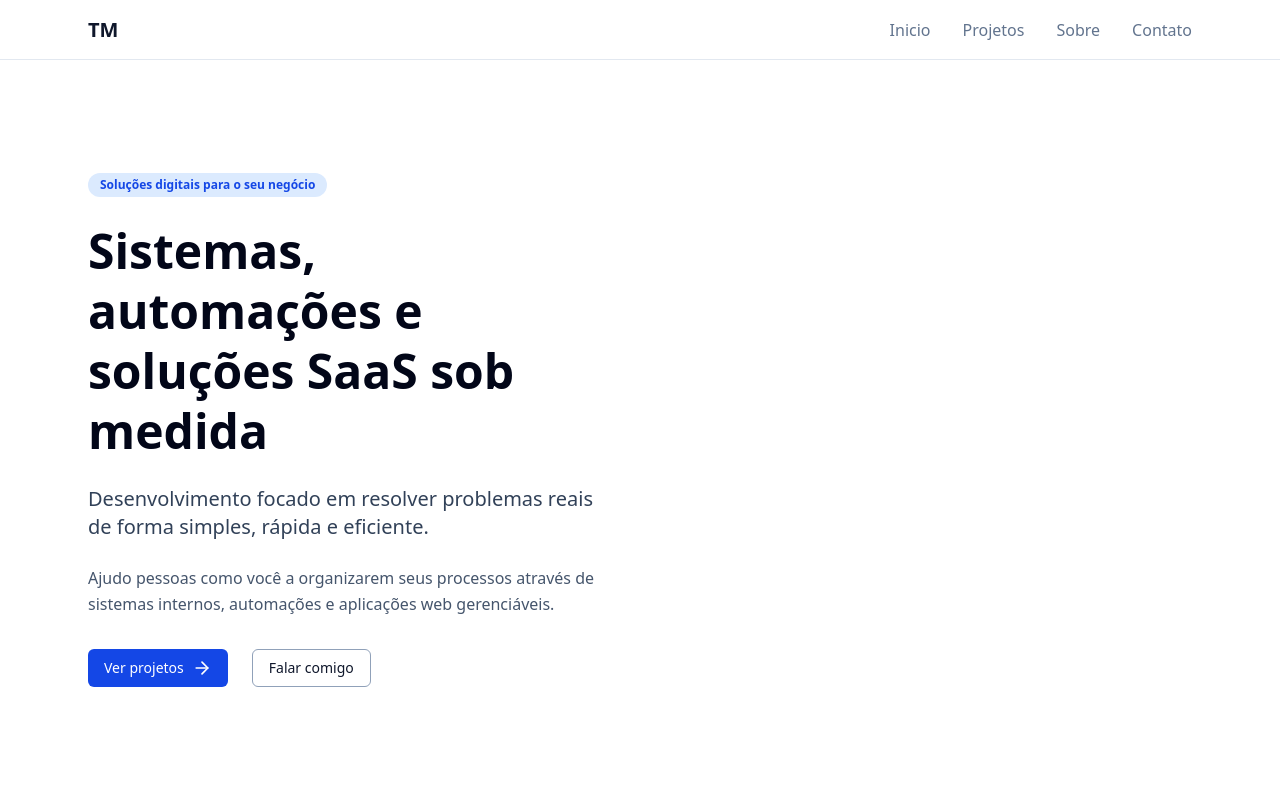
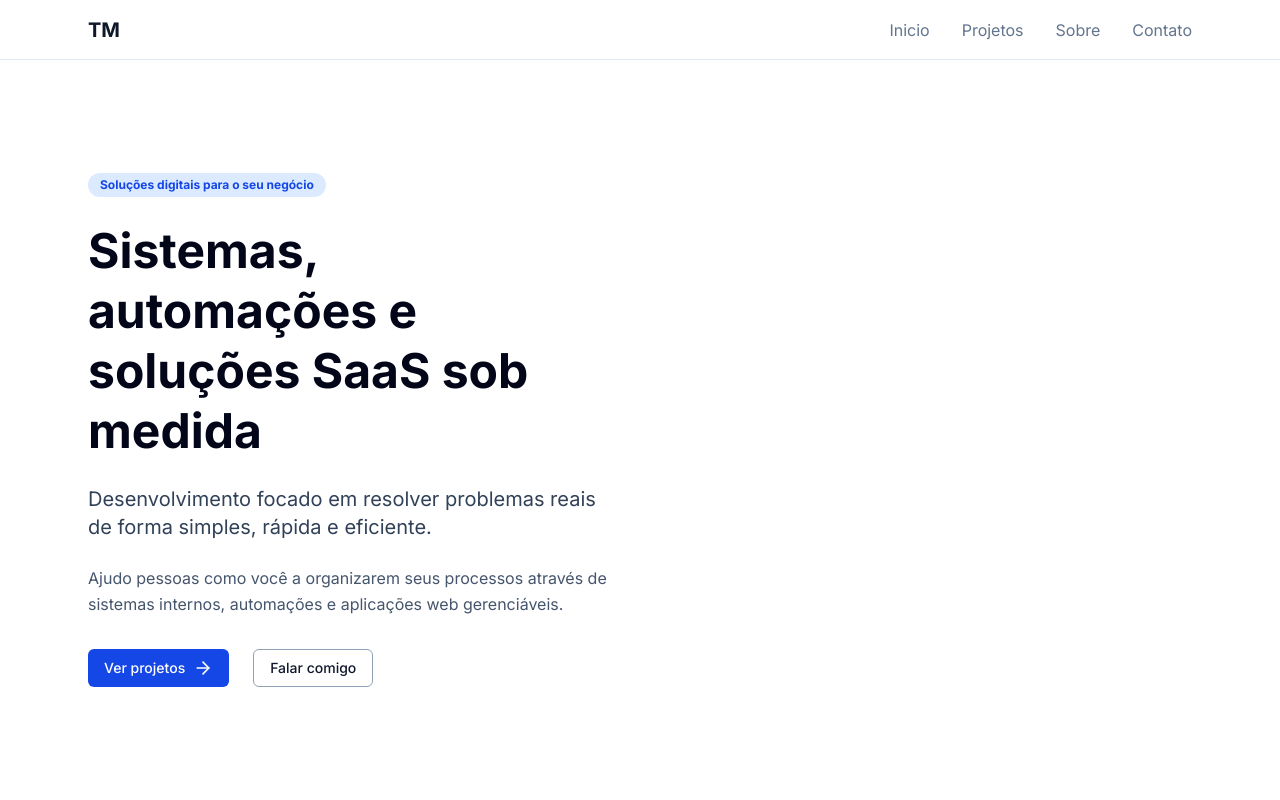
Before and after one commit to devvthalisson/portfolio, a React (Vite) app: page / in a window 1280 px wide. Shown: the top 800 px of the page. Built offline with nearby package versions, Linux system fonts and the light colour scheme.

Commit message:
refactor: change default font

```diff
--- a/index.html
+++ b/index.html
@@ -3,6 +3,7 @@
   <head>
     <meta charset="UTF-8" />
     <meta name="viewport" content="width=device-width, initial-scale=1.0" />
+    <link rel="shortcut icon" href="/favicon.svg" type="image/x-icon" />
     <title>Thalisson Menezes | Desenvolvedor de sistemas e Automação</title>
     <!-- Privacy-friendly analytics by Plausible -->
     <script
--- a/src/layout/Header.jsx
+++ b/src/layout/Header.jsx
@@ -7,7 +7,7 @@ export function Header() {
     <header className="sticky top-0 z-50 border-b border-slate-200 bg-white backdrop-blur-md h-15">
       <div className="mx-auto max-w-6xl px-6 py-4 flex items-center justify-between">
         <motion.div
-          className="text-xl text-slate-900 font-semibold select-none cursor-pointer"
+          className="text-xl text-slate-900 font-bold select-none cursor-pointer"
           initial={{ opacity: 0 }}
           animate={{ opacity: 1 }}
           onClick={() => scrollTo("index")}
--- a/src/layout/Hero.jsx
+++ b/src/layout/Hero.jsx
@@ -70,18 +70,20 @@ export function Hero() {
             className="flex flex-col gap-6 mt-8 sm:flex-row"
             variants={animateElements.children}
           >
-            <button
+            <motion.button
               onClick={() => scrollTo("projetos")}
-              className="flex items-center justify-center gap-2 whitespace-nowrap transition-colors rounded-md text-sm font-medium px-4 py-2 bg-blue-700 text-white min-h-9 active:shadow-none hover:bg-blue-800"
+              whileHover={{ scale: 1.1 }}
+              className="flex items-center justify-center gap-2 whitespace-nowrap transition-colors rounded-md text-sm font-medium px-4 py-2 bg-blue-700 text-white min-h-9 active:shadow-none hover:bg-blue-800 cursor-pointer"
             >
               Ver projetos <ArrowRight size={20} />
-            </button>
-            <button
+            </motion.button>
+            <motion.button
               onClick={() => scrollTo("contato")}
-              className="flex items-center justify-center  transition-colors rounded-md border border-slate-400 text-slate-900 text-sm font-medium px-4 py-2 active:shadow-none hover:bg-slate-100"
+              whileHover={{ scale: 1.1 }}
+              className="flex items-center justify-center  transition-colors rounded-md border border-slate-400 text-slate-900 text-sm font-medium px-4 py-2 active:shadow-none hover:bg-slate-100 cursor-pointer"
             >
               Falar comigo
-            </button>
+            </motion.button>
           </motion.div>
         </motion.div>
         <motion.div
@@ -89,9 +91,7 @@ export function Hero() {
           variants={animateElements.image}
           initial="hidden"
           animate="visible"
-        >
-
-        </motion.div>
+        ></motion.div>
       </div>
     </section>
   );
--- a/src/styles/base.css
+++ b/src/styles/base.css
@@ -1 +1,6 @@
+@import url("https://fonts.googleapis.com/css2?family=Inter:ital,opsz,wght@0,14..32,100..900;1,14..32,100..900&display=swap");
 @import "tailwindcss";
+
+@theme {
+  --default-font-family: "Inter", sans-serif;
+}
```
Also changed, not shown: public/favicon.svg (added).
